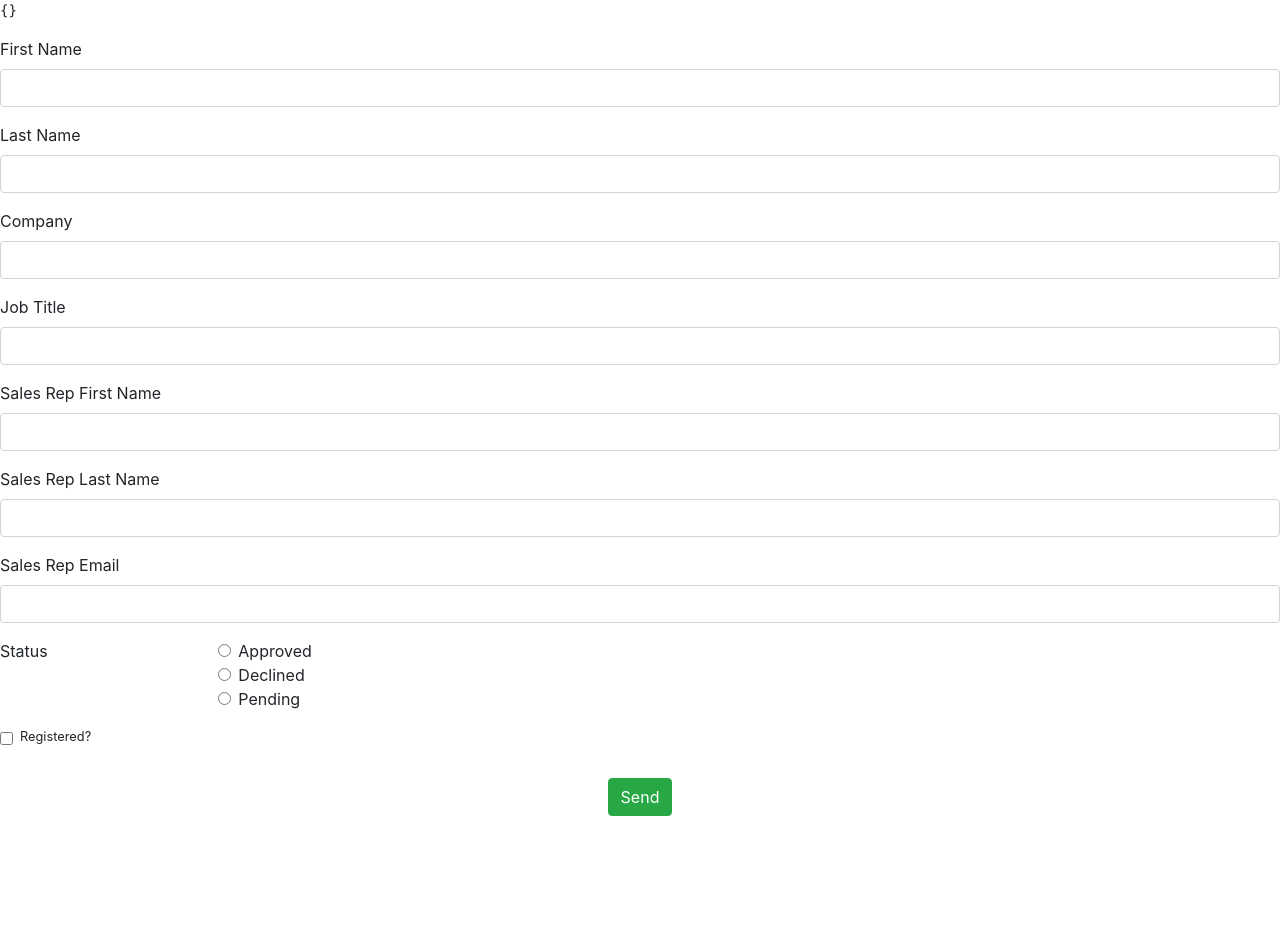
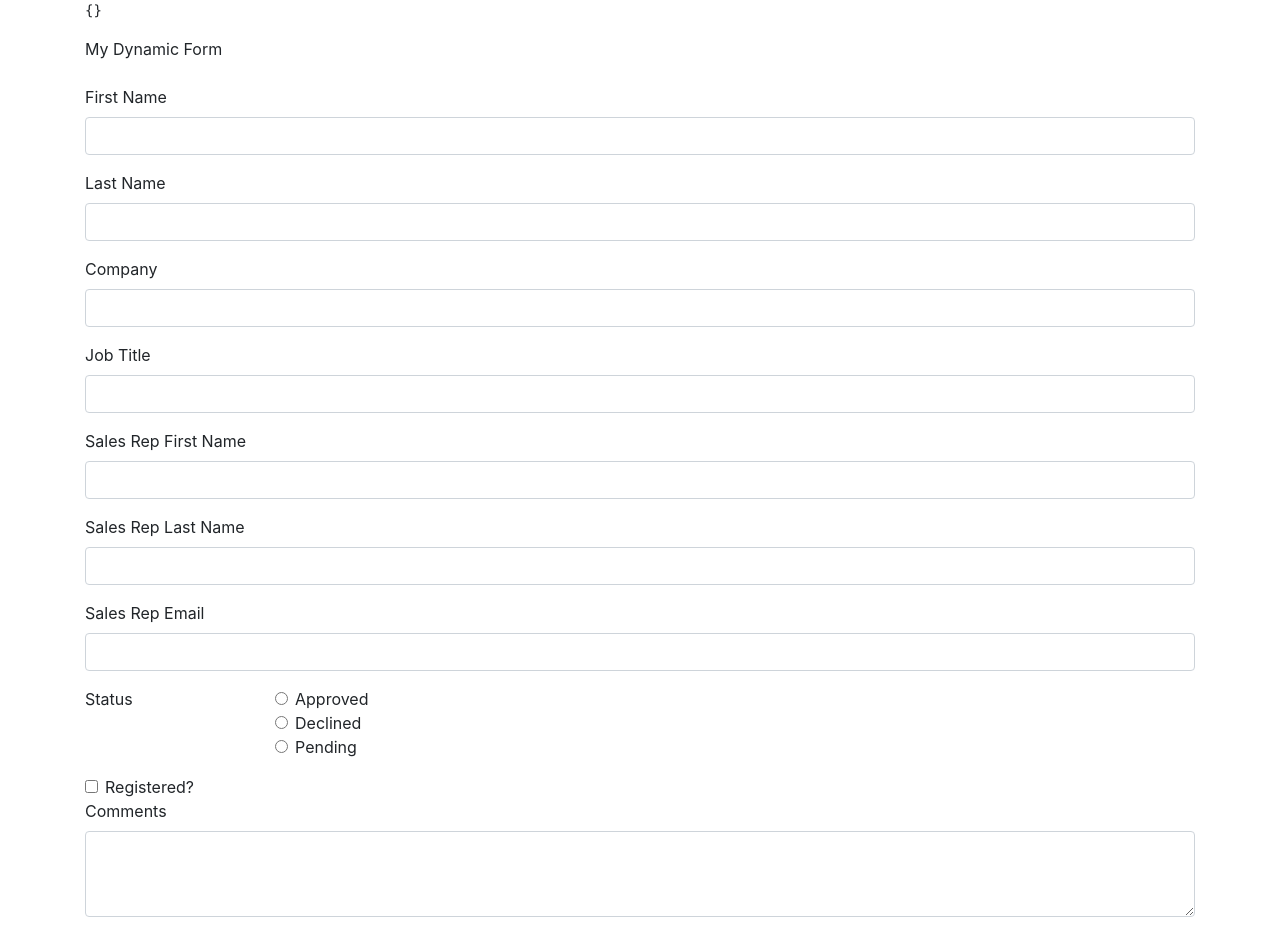
Before and after one commit to GinoLlerena/dynamicform, a React (Create React App) app: page / in a window 1280 px wide. Shown: the top 952 px of the page. Before the commit the page ends 832 px from the top, so only its background shows below. Built offline with nearby package versions, Linux system fonts and the light colour scheme.

Commit message:
Fixed error on key

```diff
--- a/src/App.js
+++ b/src/App.js
@@ -4,7 +4,7 @@ import FormManagement from './components/FormManagement'
 class App extends Component {
   render() {
     return (
-      <div>
+      <div className='container'>
         <FormManagement  />
       </div>
     );
--- a/src/components/FormManagement.js
+++ b/src/components/FormManagement.js
@@ -3,7 +3,6 @@ import FormElementComponent from '../form/FormElementComponent'
 import keyBy from 'lodash/keyBy'
 import orderBy from 'lodash/orderBy'
 import set from 'lodash/set'
-import get from 'lodash/get'
 import map from 'lodash/map'
 import values from 'lodash/values'
 import form from '../templates/data'
@@ -17,7 +16,7 @@ function ListElements(props){
 
   return map( values(getElements(form.formElements)), (element) => {
     return (
-      <FormElementComponent key={element.elementId + '-' + get(props.valueMap, element.elementId, '')}
+      <FormElementComponent key={element.elementId}
                             element={element}
                             setValue={props.setValue}
                             valueMap={props.valueMap}
--- a/src/form/FormElement.js
+++ b/src/form/FormElement.js
@@ -28,7 +28,7 @@ export const CheckboxElement = (props) => {
   const {valueMap, element, handleChange} = props;
 
     return (
-      <div className="form-check small">
+      <div className="form-check">
         <label className="form-check-label">
           <input type="checkbox" checked={get(valueMap, element.elementId)} onChange={handleChange} className="form-check-input"/> <span>{element.displayName}</span>
         </label>
@@ -44,6 +44,8 @@ export const PrintElement = (props) => {
     </div>
   )
 }
+
+
 
 export const TextElement = (props) => {
 
--- a/src/templates/data.js
+++ b/src/templates/data.js
@@ -1,7 +1,17 @@
 module.exports = {
     "formId": "14779320789550015k4v",
     "name": "My Custom Dynamic Form",
-    "formElements": [{
+    "formElements": [
+      {
+        "displayName": "My Dynamic Form",
+        "displayOrder": 0,
+        "required": false,
+        "elementId": "printElement",
+        "type": "print",
+        "readOnly": false,
+        "parentInfo": []
+      },
+      {
       "displayName": "First Name",
       "displayOrder": 1,
       "required": false,
@@ -83,13 +93,15 @@ module.exports = {
       "displayOrder": 9,
       "required": false,
       "elementId": "registered",
-      "formElementValues": [{
-        "displayName": "Registered",
-        "displayOrder": 1,
-        "name": "Registered",
-        "elementvalueId": "yes"
-      }],
       "type": "checkbox",
+      "readOnly": true,
+      "parentInfo": []
+    }, {
+      "displayName": "Comments",
+      "displayOrder": 9,
+      "required": false,
+      "elementId": "comments",
+      "type": "textarea",
       "readOnly": true,
       "parentInfo": []
     }]
```
